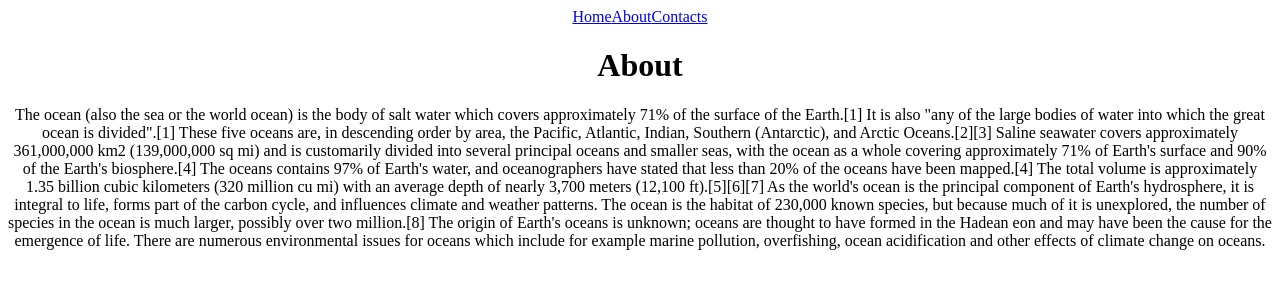
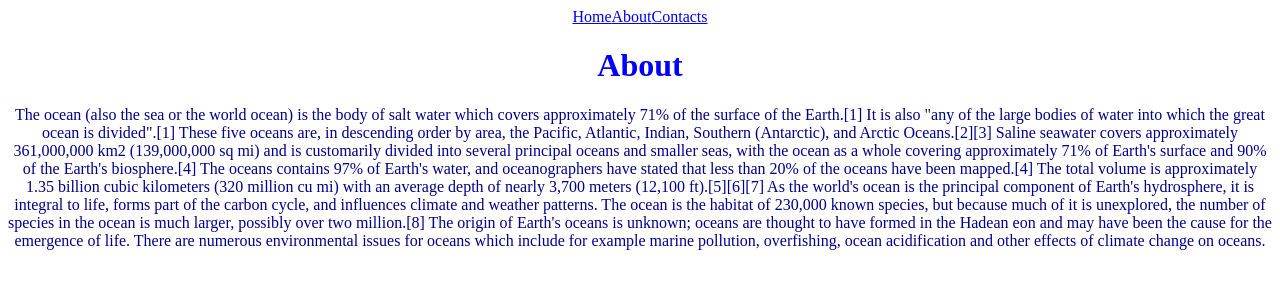
Before and after one commit to Aimarall/router-example, a React (Create React App) app: page /about in a window 1280 px wide. Shown: the top 300 px of the page. Built offline with nearby package versions, Linux system fonts and the light colour scheme.

Commit message:
added to text color

```diff
--- a/src/App.css
+++ b/src/App.css
@@ -1,3 +1,11 @@
+h1 {
+  color: blue;
+}
+p {
+  color: darkblue;
+}
+
+
 .App {
   text-align: center;
 }
@@ -6,6 +14,7 @@
   height: 40vmin;
   pointer-events: none;
 }
+
 
 @media (prefers-reduced-motion: no-preference) {
   .App-logo {
--- a/src/components/About/About.js
+++ b/src/components/About/About.js
@@ -8,11 +8,8 @@ const About = ({ }) => {
       <h1>About</h1>
       <p>
         The ocean (also the sea or the world ocean) is the body of salt water which covers approximately 71% of the surface of the Earth.[1] It is also "any of the large bodies of water into which the great ocean is divided".[1] These five oceans are, in descending order by area, the Pacific, Atlantic, Indian, Southern (Antarctic), and Arctic Oceans.[2][3]
-
         Saline seawater covers approximately 361,000,000 km2 (139,000,000 sq mi) and is customarily divided into several principal oceans and smaller seas, with the ocean as a whole covering approximately 71% of Earth's surface and 90% of the Earth's biosphere.[4] The oceans contains 97% of Earth's water, and oceanographers have stated that less than 20% of the oceans have been mapped.[4] The total volume is approximately 1.35 billion cubic kilometers (320 million cu mi) with an average depth of nearly 3,700 meters (12,100 ft).[5][6][7]
-
         As the world's ocean is the principal component of Earth's hydrosphere, it is integral to life, forms part of the carbon cycle, and influences climate and weather patterns. The ocean is the habitat of 230,000 known species, but because much of it is unexplored, the number of species in the ocean is much larger, possibly over two million.[8] The origin of Earth's oceans is unknown; oceans are thought to have formed in the Hadean eon and may have been the cause for the emergence of life.
-
         There are numerous environmental issues for oceans which include for example marine pollution, overfishing, ocean acidification and other effects of climate change on oceans.
      </p>
 
```
